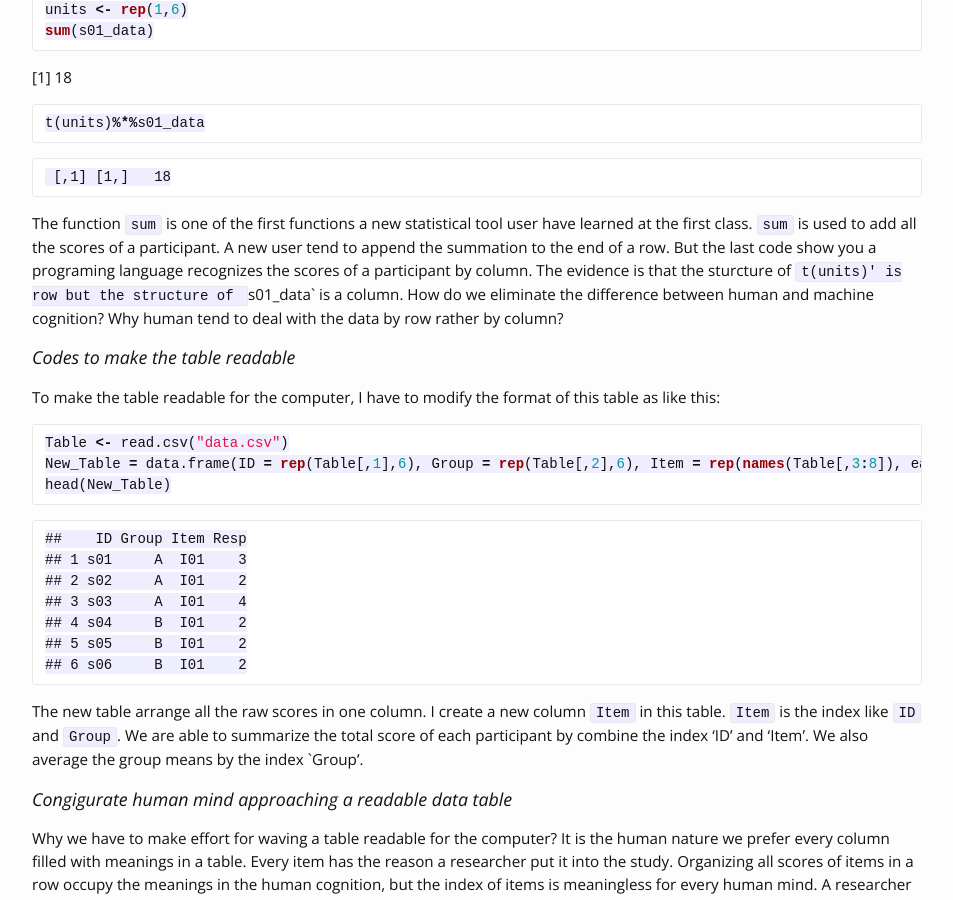
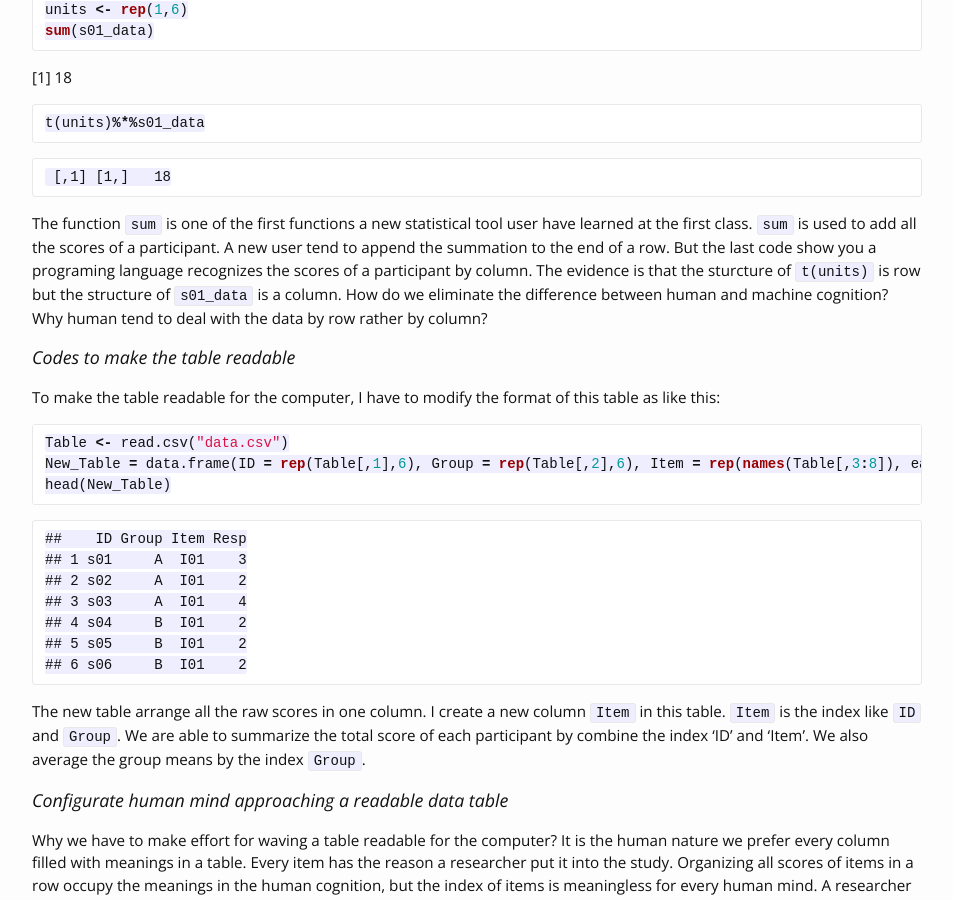
Before and after one commit to SCgeeker/SCgeeker.github.io, a Jekyll site: the page built from _posts/2016-05-31-why-we-need-a-readable-data-table-in-behavioral-scientific-research.md, in a window 1280 px wide and 900 px high, scrolled down 668 px. Shown: the whole window, without its empty margins (163-1116 px from the left). Built offline with Jekyll 4.4.1, drawn with Linux system fonts in a browser that asks for light colours; comment, search, counter and statistics services are not loaded.

Commit message:
Fix typo and incorrect marks 'why we need a readable data table'

````diff
--- a/_posts/2016-05-31-why-we-need-a-readable-data-table-in-behavioral-scientific-research.md
+++ b/_posts/2016-05-31-why-we-need-a-readable-data-table-in-behavioral-scientific-research.md
@@ -37,7 +37,7 @@ t(units)%*%s01_data
 [1,]   18
 
 
-The function `sum` is one of the first functions a new statistical tool user have learned at the first class. `sum` is used to add all the scores of a participant. A new user tend to append the summation to the end of a row. But the last code show you a programing language recognizes the scores of a participant by column. The evidence is that the sturcture of `t(units)' is row but the structure of `s01_data` is a column. How do we eliminate the difference between human and machine cognition? Why human tend to deal with the data by row rather by column?
+The function `sum` is one of the first functions a new statistical tool user have learned at the first class. `sum` is used to add all the scores of a participant. A new user tend to append the summation to the end of a row. But the last code show you a programing language recognizes the scores of a participant by column. The evidence is that the sturcture of `t(units)` is row but the structure of `s01_data` is a column. How do we eliminate the difference between human and machine cognition? Why human tend to deal with the data by row rather by column?
 
 ### Codes to make the table readable
 
@@ -61,9 +61,9 @@ head(New_Table)
 ```
 
 
-The new table arrange all the raw scores in one column. I create a new column `Item` in this table. `Item` is the index like `ID` and `Group`. We are able to summarize the total score of each participant by combine the index 'ID' and 'Item'. We also average the group means by the index `Group'.
+The new table arrange all the raw scores in one column. I create a new column `Item` in this table. `Item` is the index like `ID` and `Group`. We are able to summarize the total score of each participant by combine the index 'ID' and 'Item'. We also average the group means by the index `Group`.
 
-### Congigurate human mind approaching a readable data table
+### Configurate human mind approaching a readable data table
 
 Why we have to make effort for waving a table readable for the computer? It is the human nature we prefer every column filled with meanings in a table. Every item has the reason a researcher put it into the study. Organizing all scores of items in a row occupy the meanings in the human cognition, but the index of items is meaningless for every human mind. A researcher need a table filled with the analyzable data for the statitical tool. In the case of this post, the analyzable data is the summation of all 6 items. A table like this case embodies the desired table for the researcher but needs a column of summarized scores for the computer. This gap has to be fixed before a precise statistical process is conducted. The solution I prefer is design the table format at first. This is the main reason I and my students have to prepare a code book before the start of the experiment.
 
--- a/_source/why-we-need-a-readable-data-table-in-behavioral-scientific-research/2016-05-31-why-we-need-a-readable-data-table-in-behavioral-scientific-research.Rmd
+++ b/_source/why-we-need-a-readable-data-table-in-behavioral-scientific-research/2016-05-31-why-we-need-a-readable-data-table-in-behavioral-scientific-research.Rmd
@@ -28,7 +28,7 @@ t(units)%*%s01_data
 ```
 
 
-The function `sum` is one of the first functions a new statistical tool user have learned at the first class. `sum` is used to add all the scores of a participant. A new user tend to append the summation to the end of a row. But the last code show you a programing language recognizes the scores of a participant by column. The evidence is that the sturcture of `t(units)' is row but the structure of `s01_data` is a column. How do we eliminate the difference between human and machine cognition? Why human tend to deal with the data by row rather by column?
+The function `sum` is one of the first functions a new statistical tool user have learned at the first class. `sum` is used to add all the scores of a participant. A new user tend to append the summation to the end of a row. But the last code show you a programing language recognizes the scores of a participant by column. The evidence is that the sturcture of `t(units)` is row but the structure of `s01_data` is a column. How do we eliminate the difference between human and machine cognition? Why human tend to deal with the data by row rather by column?
 
 ### Codes to make the table readable
 
@@ -41,9 +41,9 @@ head(New_Table)
 ```
 
 
-The new table arrange all the raw scores in one column. I create a new column `Item` in this table. `Item` is the index like `ID` and `Group`. We are able to summarize the total score of each participant by combine the index 'ID' and 'Item'. We also average the group means by the index `Group'.
+The new table arrange all the raw scores in one column. I create a new column `Item` in this table. `Item` is the index like `ID` and `Group`. We are able to summarize the total score of each participant by combine the index 'ID' and 'Item'. We also average the group means by the index `Group`.
 
-### Congigurate human mind approaching a readable data table
+### Configurate human mind approaching a readable data table
 
 Why we have to make effort for waving a table readable for the computer? It is the human nature we prefer every column filled with meanings in a table. Every item has the reason a researcher put it into the study. Organizing all scores of items in a row occupy the meanings in the human cognition, but the index of items is meaningless for every human mind. A researcher need a table filled with the analyzable data for the statitical tool. In the case of this post, the analyzable data is the summation of all 6 items. A table like this case embodies the desired table for the researcher but needs a column of summarized scores for the computer. This gap has to be fixed before a precise statistical process is conducted. The solution I prefer is design the table format at first. This is the main reason I and my students have to prepare a code book before the start of the experiment.
 
````
